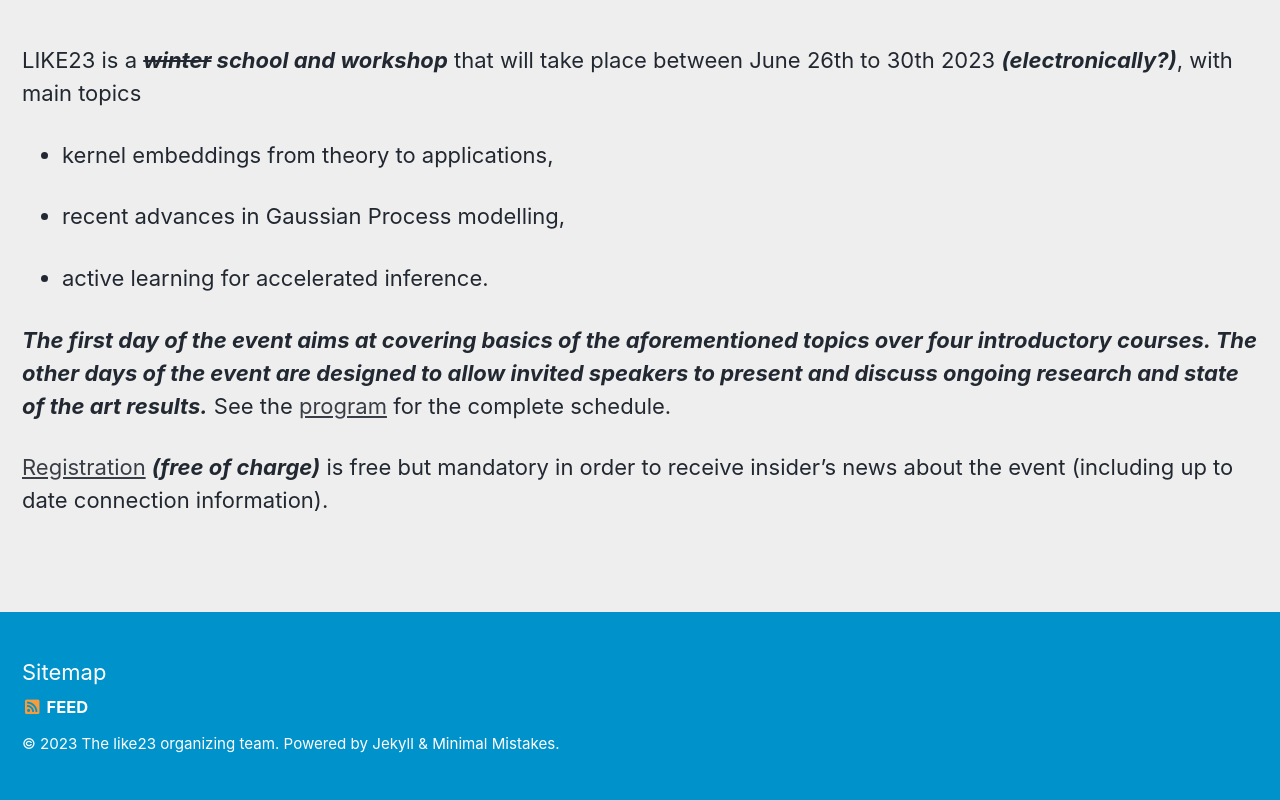
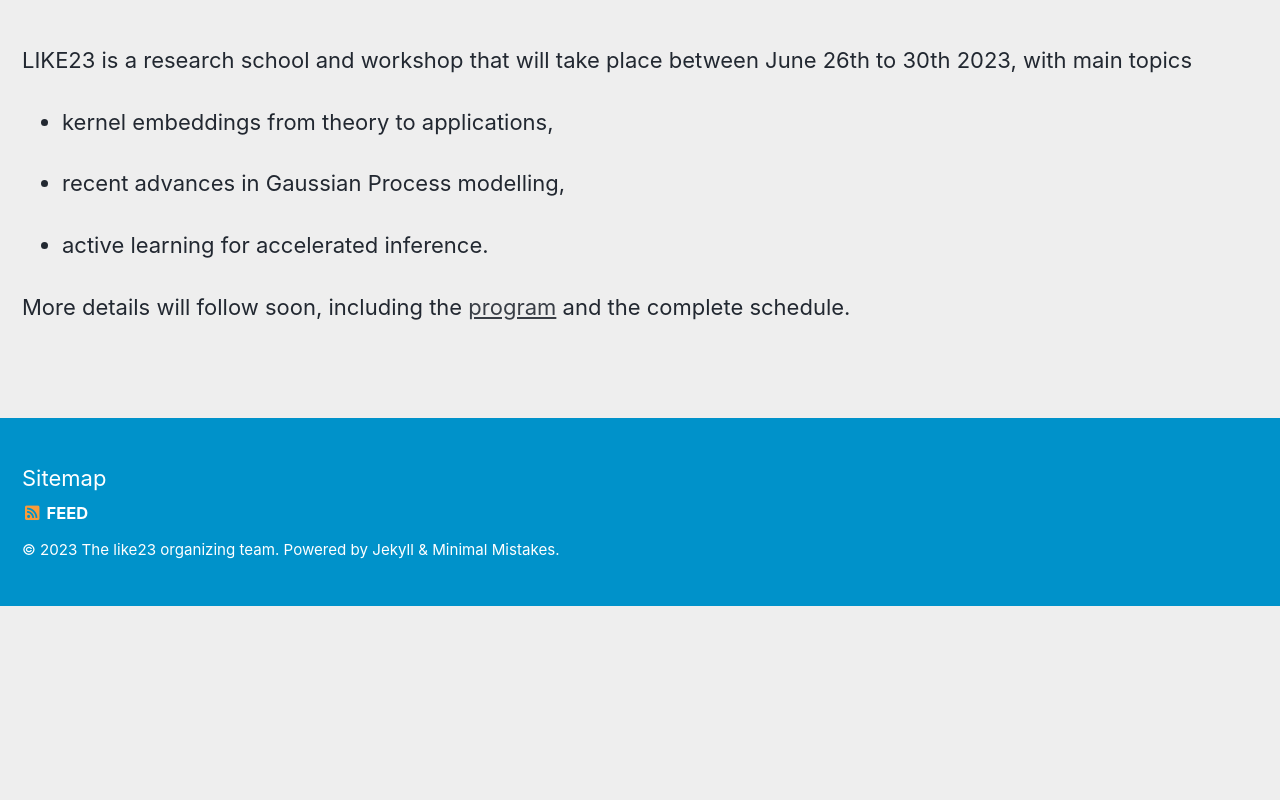
Before and after one commit to LIKE23-Bern/LIKE23-Bern.github.io, a Jekyll site: the page built from _pages/about.md, in a window 1280 px wide. Shown: the part 470-1270 px from the top of the page. Built offline with Jekyll 4.4.1, drawn with Linux system fonts in a browser that asks for light colours; cached includes are drawn as plain includes; after the commit the page ends 1076 px from its top, so only the background shows below that.

Commit message:
Update about.md

```diff
--- a/_pages/about.md
+++ b/_pages/about.md
@@ -16,7 +16,7 @@ header:
       url: "https://forms.gle/46WJDGtv5nxwgsjS9"
 ---
 
-LIKE23 is a ***~~winter~~ school and workshop*** that will take place between June 26th to 30th 2023 ***(electronically?)***, with main topics
+LIKE23 is a research school and workshop that will take place between June 26th to 30th 2023, with main topics
 
   *  kernel embeddings from theory to applications,
 
@@ -24,6 +24,4 @@ LIKE23 is a ***~~winter~~ school and workshop*** that will take place between Ju
 
   *  active learning for accelerated inference.
 
-***The first day of the event aims at covering basics of the aforementioned topics over four introductory courses. The other days of the event are designed to allow invited speakers to present and discuss ongoing research and state of the art results.*** See the [program](/program) for the complete schedule.
-
-[Registration](foo) ***(free of charge)*** is free but mandatory in order to receive insider's news about the event (including up to date connection information).
+More details will follow soon, including the [program](/program) and the complete schedule.
```
